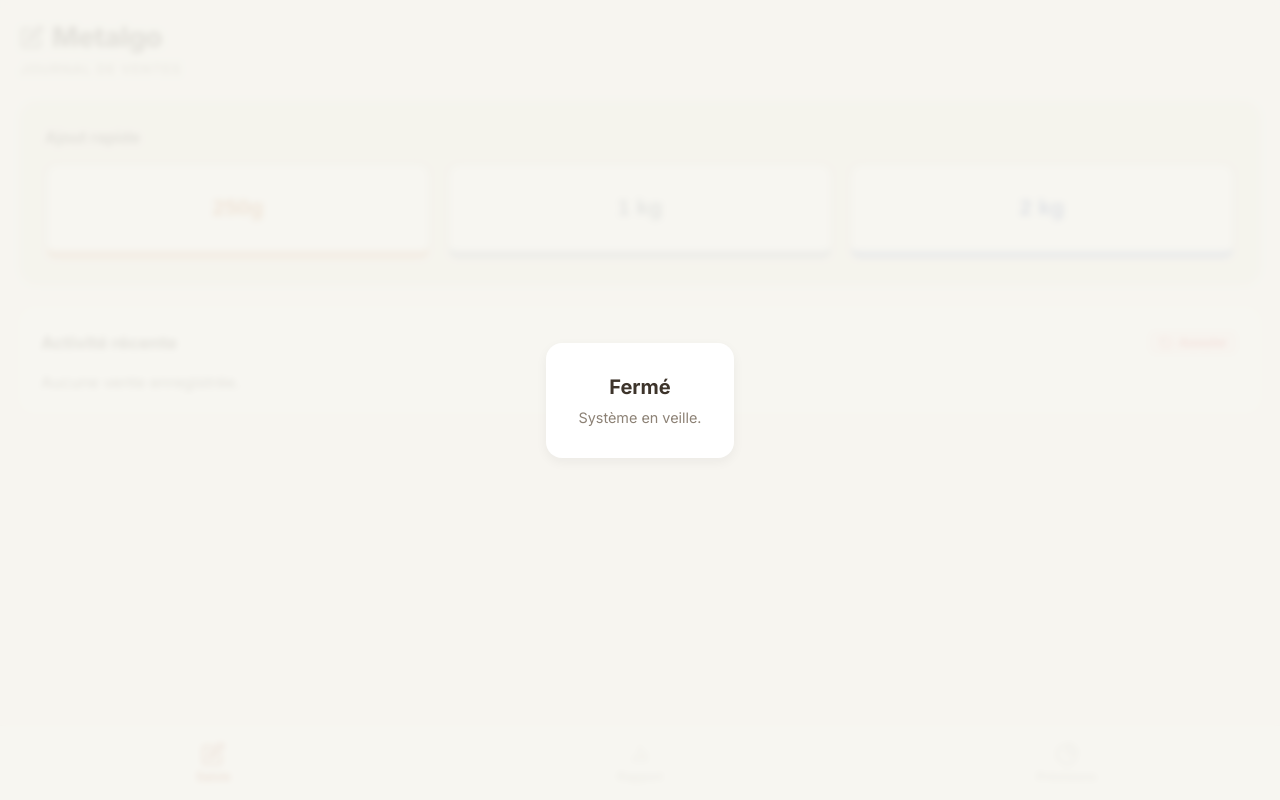
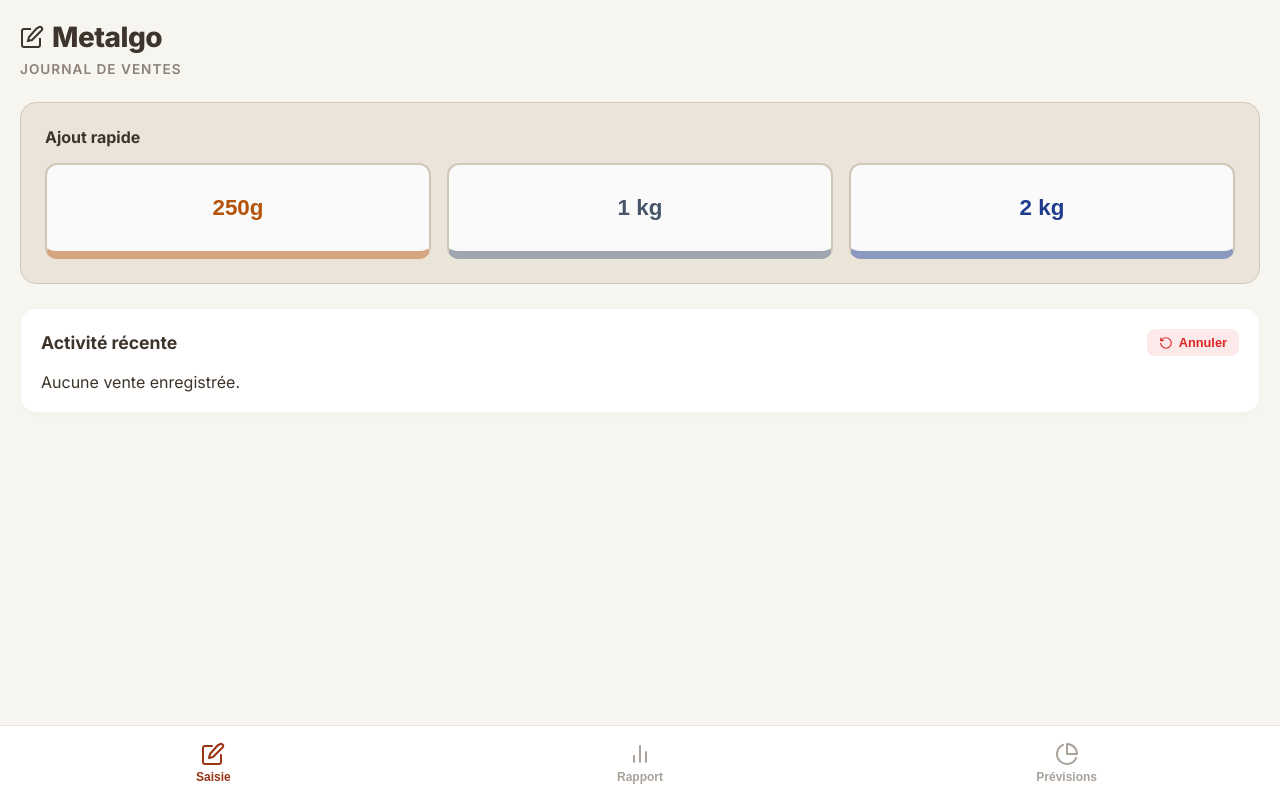
Before and after one commit to arthgirard/Metalgo, a Flask app: template templates/index.html in a window 1280 px wide. Run offline with Flask 3, Linux system fonts and the light colour scheme; the template is opened without the code that fills it, so the values that code supplies are empty.

Commit message:
chore: removed the closed store overlay

```diff
--- a/static/style.css
+++ b/static/style.css
@@ -1,3 +1,4 @@
+/* static/style.css */
 :root {
     --bg-app: #F7F5F0;
     --bg-card: #FFFFFF;
@@ -148,11 +149,6 @@ body, html {
 .w-col .v { font-weight: 800; font-size: 1.1rem; display: block; }
 .w-col .l { font-size: 0.75rem; color: var(--text-muted); font-weight: 600; margin-top: 2px;}
 
-.overlay-ferme { position: fixed; top: 0; left: 0; width: 100%; height: 100%; background: rgba(247, 245, 240, 0.9); z-index: 1000; align-items: center; justify-content: center; backdrop-filter: blur(3px); }
-.ferme-box { background: white; padding: 32px; border-radius: 16px; text-align: center; box-shadow: 0 4px 12px rgba(0,0,0,0.05); }
-.ferme-box h2 { margin: 0 0 10px 0; font-size: 1.25rem; }
-.ferme-box p { margin: 0; font-size: 0.9rem; color: var(--text-muted); }
-
 .bottom-bar {
     position: fixed; bottom: 0; width: 100%; height: 75px;
     background: var(--bg-card); border-top: 1px solid var(--border-soft);
--- a/templates/index.html
+++ b/templates/index.html
@@ -8,7 +8,7 @@
     <link href="https://fonts.googleapis.com/css2?family=Inter:wght@400;500;600;700;800&display=swap" rel="stylesheet">
     <script src="https://cdn.jsdelivr.net/npm/chart.js"></script>
 </head>
-<body data-ouvert="{{ 'true' if est_ouvert else 'false' }}">
+<body>
 
     <div class="app-container">
 
@@ -138,7 +138,6 @@
                     <h2 class="block-title" style="margin-top: 1.5rem; text-align: center;">À produire</h2>
 
 
-                    <!-- Trend indicator displayed at the top -->
                     <div id="trend-container" class="trend-badge" style="display: none;">
                         <span id="trend-badge-text">...</span>
                     </div>
@@ -158,7 +157,6 @@
                         </div>
                     </div>
 
-                    <!-- AI control block -->
                     <div class="model-card">
                         <div class="model-info">
                             <span class="model-label">Statut IA</span>
@@ -174,13 +172,6 @@
                 <div id="loading-week" class="model-status-text" style="text-align: center; margin-top: 2rem;">Chargement...</div>
                 <div id="week-list" class="week-container"></div>
             </div>
-        </div>
-    </div>
-
-    <div id="overlay-fermeture" class="overlay-ferme" style="display: {{ 'none' if est_ouvert else 'flex' }};">
-        <div class="ferme-box">
-            <h2>Fermé</h2>
-            <p>Système en veille.</p>
         </div>
     </div>
 
```
